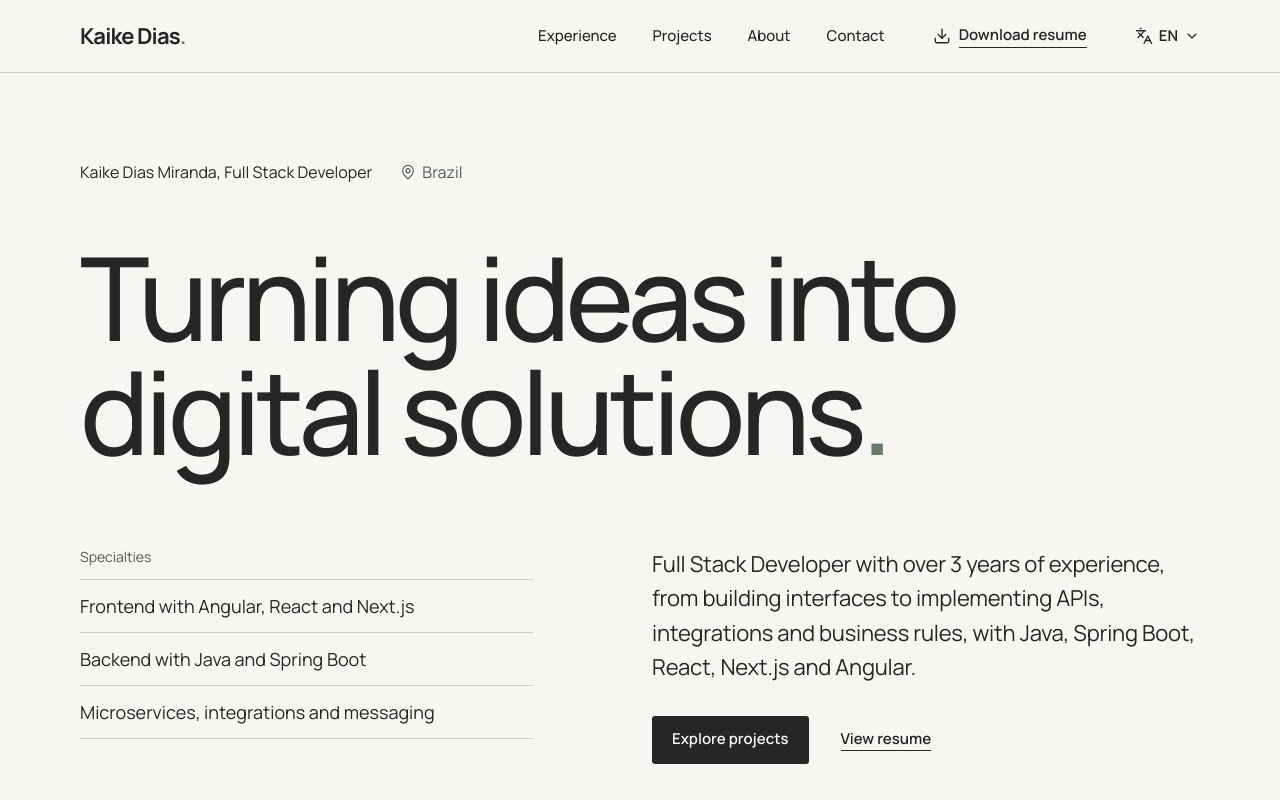
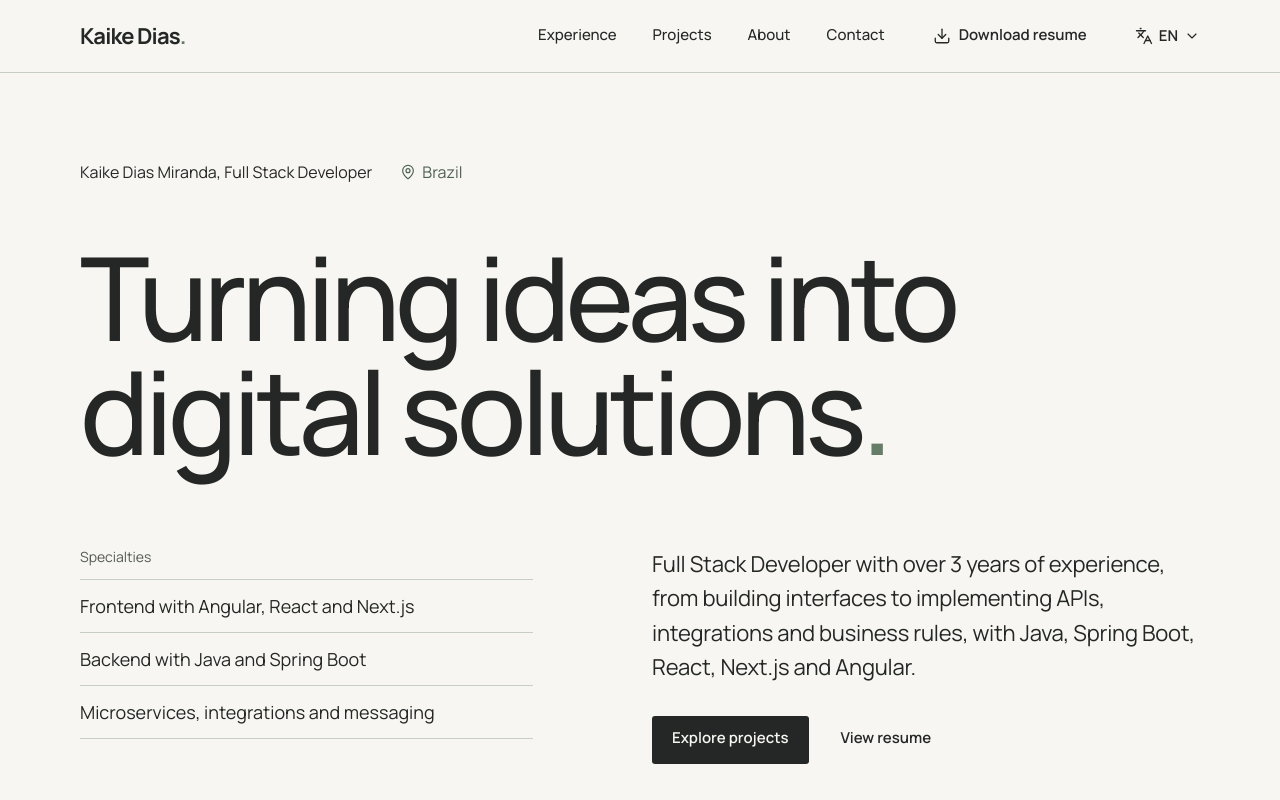
Before and after one commit to KaikeDias/kaike-dias-portfolio, a Next.js app: page / in a window 1280 px wide. Shown: the top 800 px of the page. Built offline with nearby package versions, Linux system fonts and the light colour scheme.

Commit message:
style: add left-to-right underline animation to nav and CTA links

```diff
--- a/app/globals.css
+++ b/app/globals.css
@@ -71,3 +71,13 @@ body {
 .on-dark :focus-visible {
   outline-color: var(--color-canvas);
 }
+
+/* Underline that grows left to right when the parent .group is hovered or focused */
+@utility link-underline {
+  background: linear-gradient(currentColor, currentColor) 0 100% / 0 1px no-repeat;
+  padding-bottom: 2px;
+  transition: background-size 250ms ease;
+  :is(.group:hover, .group:focus-visible) > & {
+    background-size: 100% 1px;
+  }
+}
--- a/components/Header.tsx
+++ b/components/Header.tsx
@@ -51,8 +51,8 @@ export default function Header() {
               <ul className="flex items-center gap-9 text-[15px] font-medium">
                 {t.navLinks.map((link) => (
                   <li key={link.href}>
-                    <a href={link.href} className="inline-flex min-h-11 items-center transition-colors duration-200 hover:text-olive-strong">
-                      {link.label}
+                    <a href={link.href} className="group inline-flex min-h-11 items-center transition-colors duration-200 hover:text-olive-strong">
+                      <span className="link-underline">{link.label}</span>
                     </a>
                   </li>
                 ))}
@@ -60,10 +60,10 @@ export default function Header() {
               <a
                 href={t.site.resumeUrl}
                 download
-                className="inline-flex min-h-11 items-center gap-2 text-[15px] font-semibold transition-colors duration-200 hover:text-olive-strong"
+                className="group inline-flex min-h-11 items-center gap-2 text-[15px] font-semibold transition-colors duration-200 hover:text-olive-strong"
               >
                 <Download aria-hidden size={18} strokeWidth={1.75} />
-                <span className="border-b border-current">{t.ui.downloadResume}</span>
+                <span className="link-underline">{t.ui.downloadResume}</span>
               </a>
             </nav>
 
--- a/components/Hero.tsx
+++ b/components/Hero.tsx
@@ -35,15 +35,15 @@ export default function Hero() {
           <div className="mt-8 flex flex-col gap-3 sm:flex-row sm:items-center sm:gap-8">
             <a
               href="#projetos"
-              className="inline-flex min-h-12 items-center justify-center rounded-[3px] bg-ink px-5 text-[15px] font-semibold text-canvas transition-colors duration-200 hover:bg-olive-strong"
+              className="group inline-flex min-h-12 items-center justify-center rounded-[3px] bg-ink px-5 text-[15px] font-semibold text-canvas transition-colors duration-200 hover:bg-olive-strong"
             >
-              {t.ui.exploreProjects}
+              <span className="link-underline">{t.ui.exploreProjects}</span>
             </a>
             <ExternalLink
               href={site.resumeUrl}
-              className="inline-flex min-h-11 items-center justify-center text-[15px] font-semibold transition-colors duration-200 hover:text-olive-strong"
+              className="group inline-flex min-h-11 items-center justify-center text-[15px] font-semibold transition-colors duration-200 hover:text-olive-strong"
             >
-              <span className="border-b border-current">{t.ui.viewResume}</span>
+              <span className="link-underline">{t.ui.viewResume}</span>
             </ExternalLink>
           </div>
         </div>
```
